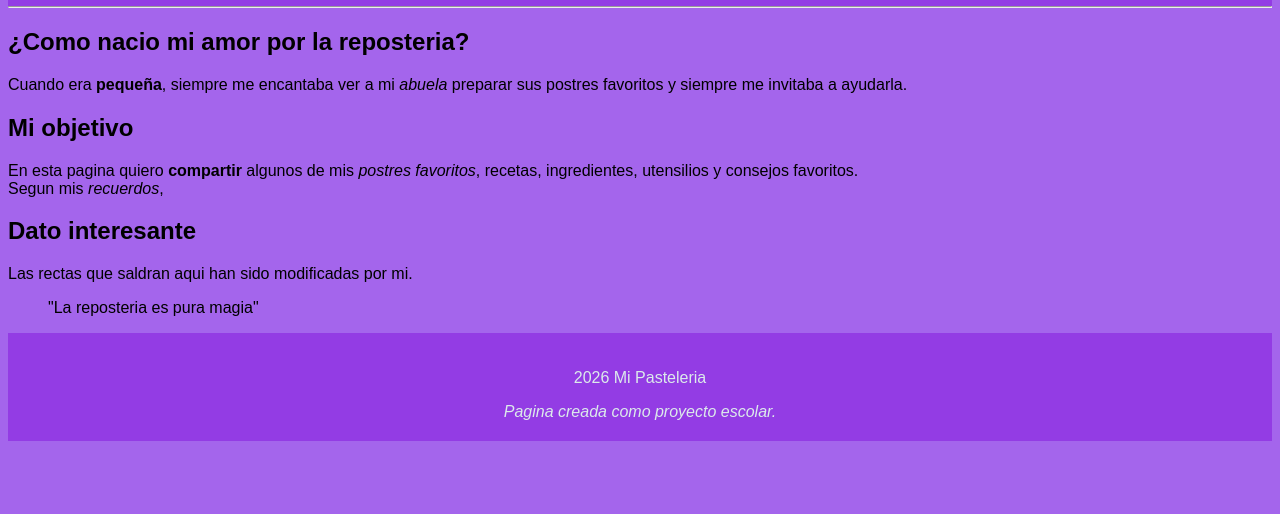
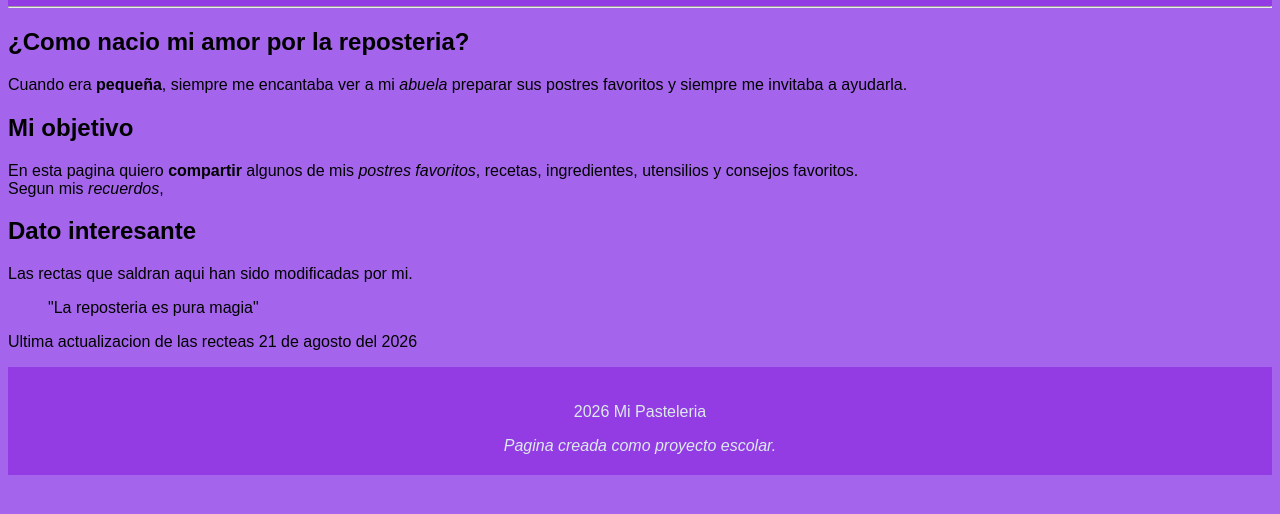
Before and after one commit to fatty06/Pagina1, a plain HTML site: page index.html in a window 1280 px wide. Shown: the part 100-614 px from the top of the page. Drawn offline with Linux system fonts and the light colour scheme; a script that the page names is missing.

Commit message:
Agrega etiquetas sub, sup y time antes el footer

```diff
--- a/index.html
+++ b/index.html
@@ -53,6 +53,12 @@
         "La reposteria es pura magia"
     </blockquote>
 
+    <section class="meta-info">
+        <p> Ultima actualizacion de las recteas
+            <time datatime="2026-08-21">21 de agosto del 2026   </time>
+        </p>
+    </section>
+
     <footer>
         <p>2026 Mi Pasteleria</p>
         <address>
```
Also changed, not shown: recetas.html (+1 -1 lines).
